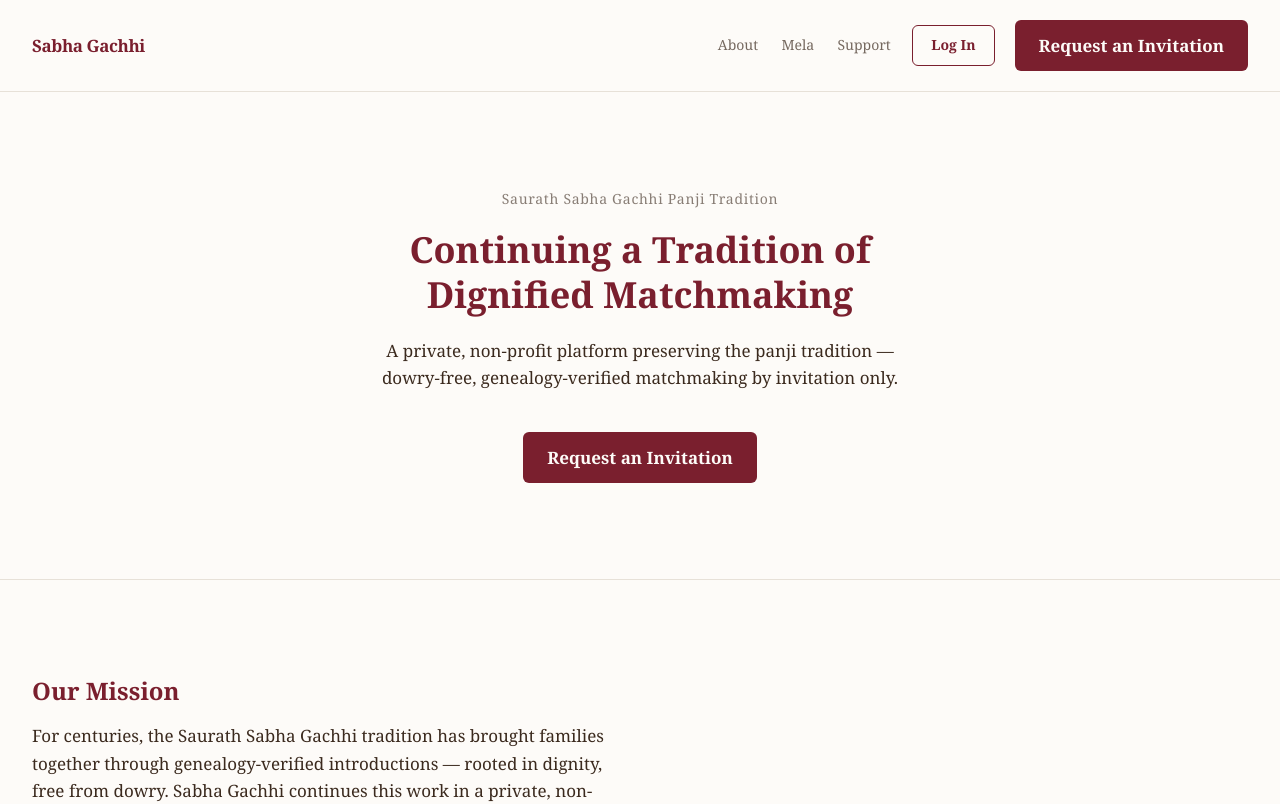
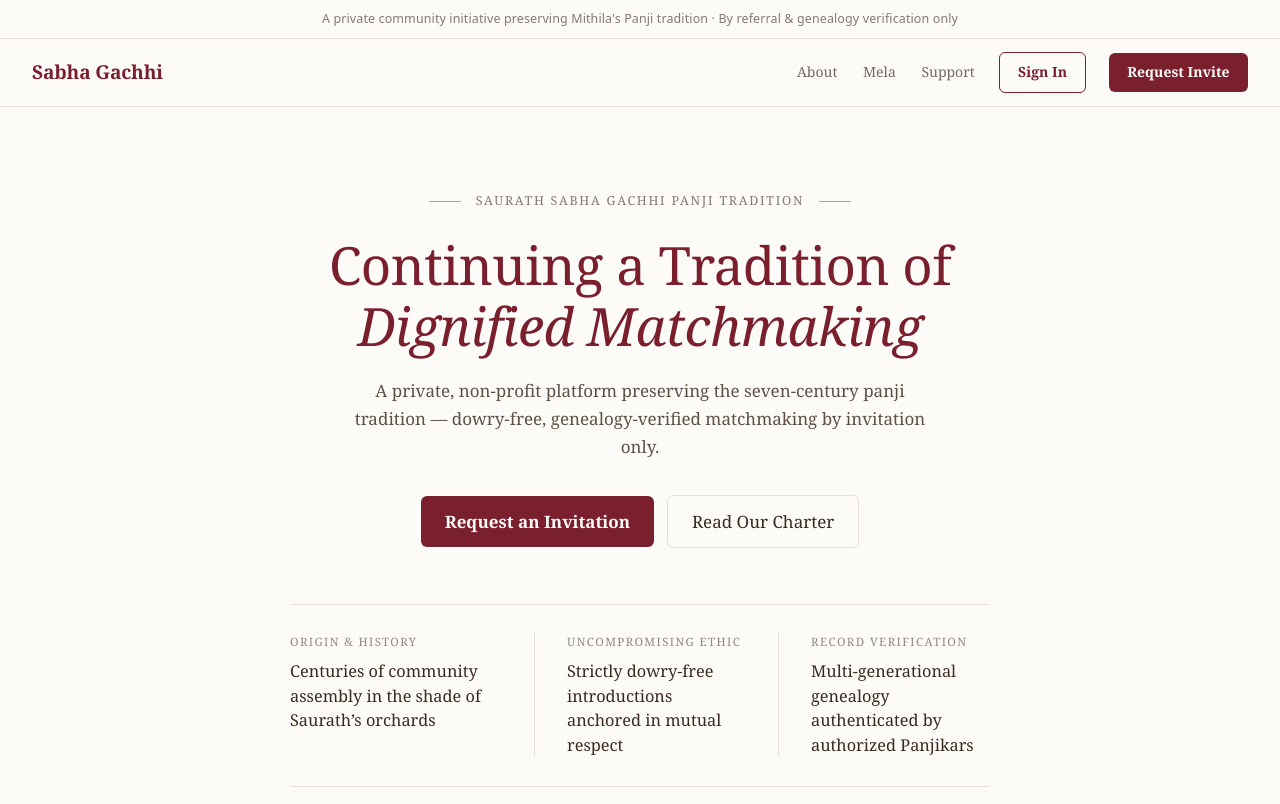
Before and after one commit to gaurab0/Sabbha-Gachhi, a React (Vite) app in the folder frontend/: page / in a window 1280 px wide. Shown: the top 804 px of the page. Built offline with nearby package versions, Linux system fonts and the light colour scheme; no server answers.

Commit message:
style: refactor navbar and hero section for improved structure and styling

```diff
--- a/frontend/src/App.tsx
+++ b/frontend/src/App.tsx
@@ -1,4 +1,4 @@
-import { useState } from 'react'
+import { useState } from "react";
 import {
   Link,
   Outlet,
@@ -7,17 +7,17 @@ import {
   useNavigate,
   useParams,
   useSearchParams,
-} from 'react-router-dom'
-import AboutPage from './components/AboutPage'
-import SupportPage from './components/Donation'
-import SaurathMelaPage from './components/Mela'
-import MatchProposalScreen from './components/MatchProposalScreen'
-import PanjikarPage from './components/PanjikarPage'
-import ReportConcernForm from './components/ReportConcernForm'
-import RegistrationFlow from './components/RegistrationFlow'
-import StatusPage from './components/StatusPage'
-import { submitConcernReport } from './api/registration'
-import { Footer, Navbar } from './components/chrome'
+} from "react-router-dom";
+import AboutPage from "./components/AboutPage";
+import SupportPage from "./components/Donation";
+import SaurathMelaPage from "./components/Mela";
+import MatchProposalScreen from "./components/MatchProposalScreen";
+import PanjikarPage from "./components/PanjikarPage";
+import ReportConcernForm from "./components/ReportConcernForm";
+import RegistrationFlow from "./components/RegistrationFlow";
+import StatusPage from "./components/StatusPage";
+import { submitConcernReport } from "./api/registration";
+import { Footer, Navbar } from "./components/chrome";
 
 function PublicLayout() {
   return (
@@ -26,23 +26,61 @@ function PublicLayout() {
       <Outlet />
       <Footer />
     </>
-  )
+  );
 }
 
 function LandingPage() {
   return (
     <>
-      <section className="page-section">
-        <div className="container text-center">
-          <p className="text-caption text-text/60 tracking-wider mb-4">Saurath Sabha Gachhi Panji Tradition</p>
-          <h1 className="text-heading sm:text-display text-primary leading-tight mb-5">
-            Continuing a Tradition of<br className="hidden sm:inline" /> Dignified Matchmaking
-          </h1>
-          <p className="text-body max-w-[540px] mx-auto mb-10 leading-relaxed">
-            A private, non-profit platform preserving the panji tradition —
-            dowry-free, genealogy-verified matchmaking by invitation only.
-          </p>
-          <Link to="/register" className="btn-primary">Request an Invitation</Link>
+      <section className="hero-section">
+        <div className="container">
+          <div className="hero-inner">
+            <p className="hero-eyebrow">
+              <span aria-hidden="true" className="hero-eyebrow-rule" />
+              Saurath Sabha Gachhi Panji Tradition
+              <span aria-hidden="true" className="hero-eyebrow-rule" />
+            </p>
+            <h1 className="hero-title">
+              Continuing a Tradition of
+              <br />
+              <em>Dignified Matchmaking</em>
+            </h1>
+            <p className="hero-subtitle">
+              A private, non-profit platform preserving the seven-century panji
+              tradition — dowry-free, genealogy-verified matchmaking by
+              invitation only.
+            </p>
+            <div className="hero-actions">
+              <Link to="/register" className="btn-primary">
+                Request an Invitation
+              </Link>
+              <Link to="/about" className="btn-ghost">
+                Read Our Charter
+              </Link>
+            </div>
+            <dl className="hero-proof">
+              <div className="hero-proof-item">
+                <dt>Origin &amp; History</dt>
+                <dd>
+                  Centuries of community assembly in the shade of
+                  Saurath&rsquo;s orchards
+                </dd>
+              </div>
+              <div className="hero-proof-item">
+                <dt>Uncompromising Ethic</dt>
+                <dd>
+                  Strictly dowry-free introductions anchored in mutual respect
+                </dd>
+              </div>
+              <div className="hero-proof-item">
+                <dt>Record Verification</dt>
+                <dd>
+                  Multi-generational genealogy authenticated by authorized
+                  Panjikars
+                </dd>
+              </div>
+            </dl>
+          </div>
         </div>
       </section>
 
@@ -50,10 +88,10 @@ function LandingPage() {
         <div className="container">
           <h2 className="text-heading mb-4">Our Mission</h2>
           <p className="text-body max-w-[600px] leading-relaxed">
-            For centuries, the Saurath Sabha Gachhi tradition has brought families
-            together through genealogy-verified introductions — rooted in dignity,
-            free from dowry. Sabha Gachhi continues this work in a private,
-            non-profit setting.
+            For centuries, the Saurath Sabha Gachhi tradition has brought
+            families together through genealogy-verified introductions — rooted
+            in dignity, free from dowry. Sabha Gachhi continues this work in a
+            private, non-profit setting.
           </p>
           <p className="text-body max-w-[600px] leading-relaxed mt-4">
             We are not a dating service. We are a community platform that
@@ -62,14 +100,25 @@ function LandingPage() {
         </div>
       </section>
 
-      <section id="how-it-works" className="page-section border-t border-t-border">
+      <section
+        id="how-it-works"
+        className="page-section border-t border-t-border">
         <div className="container">
           <h2 className="text-heading mb-8">How It Works</h2>
           <ol className="flex flex-col gap-7">
             {[
-              { title: 'Receive an Invitation', body: 'Access is extended through existing members of the Sabha community. There is no public sign-up.' },
-              { title: 'Submit Family Genealogy', body: "Your family's panji record is submitted and verified through our established network of genealogists." },
-              { title: 'Begin Introductions', body: 'Once verified, we facilitate introductions between compatible families through the Sabha network.' },
+              {
+                title: "Receive an Invitation",
+                body: "Access is extended through existing members of the Sabha community. There is no public sign-up.",
+              },
+              {
+                title: "Submit Family Genealogy",
+                body: "Your family's panji record is submitted and verified through our established network of genealogists.",
+              },
+              {
+                title: "Begin Introductions",
+                body: "Once verified, we facilitate introductions between compatible families through the Sabha network.",
+              },
             ].map((step, i) => (
               <li key={step.title} className="flex gap-5 items-start">
                 <span className="step-number">{i + 1}</span>
@@ -83,18 +132,20 @@ function LandingPage() {
         </div>
       </section>
 
-      <section className="page-section border-t border-t-border">
+      <section id="privacy" className="page-section border-t border-t-border">
         <div className="container">
           <div className="quote-block">
             <h2 className="text-heading mb-3">Your Privacy Is Absolute</h2>
             <ul className="flex flex-col gap-2">
               {[
-                'Invite-only — no public profiles or searchable database',
-                'No personal data is sold or shared with third parties',
-                'Non-profit — no advertising, no monetization of your information',
-                'Genealogy records are handled with the same discretion as the traditional Sabha',
+                "Invite-only — no public profiles or searchable database",
+                "No personal data is sold or shared with third parties",
+                "Non-profit — no advertising, no monetization of your information",
+                "Genealogy records are handled with the same discretion as the traditional Sabha",
               ].map((item) => (
-                <li key={item} className="text-body relative pl-5 leading-relaxed">
+                <li
+                  key={item}
+                  className="text-body relative pl-5 leading-relaxed">
                   <span className="absolute left-0 top-[0.55em] w-[5px] h-[5px] rounded-full bg-accent" />
                   {item}
                 </li>
@@ -104,7 +155,7 @@ function LandingPage() {
         </div>
       </section>
     </>
-  )
+  );
 }
 
 /**
@@ -113,66 +164,73 @@ function LandingPage() {
  * they were given and we route them to their actual status page.
  */
 function StatusLookup() {
-  const navigate = useNavigate()
-  const [reference, setReference] = useState('')
+  const navigate = useNavigate();
+  const [reference, setReference] = useState("");
 
   const handleSubmit = (e: React.FormEvent) => {
-    e.preventDefault()
-    const trimmed = reference.trim()
+    e.preventDefault();
+    const trimmed = reference.trim();
     if (trimmed) {
-      navigate(`/status/${trimmed}`)
+      navigate(`/status/${trimmed}`);
     }
-  }
+  };
 
   return (
     <section className="page-section">
       <div className="container max-w-[480px] text-center">
-        <h1 className="text-heading text-primary mb-4">Check your registration status</h1>
+        <h1 className="text-heading text-primary mb-4">
+          Check your registration status
+        </h1>
         <p className="text-body mb-8 leading-relaxed">
-          Enter the private reference that was shared with your family when you registered.
+          Enter the private reference that was shared with your family when you
+          registered.
         </p>
-        <form onSubmit={handleSubmit} className="flex flex-col gap-4 items-center">
+        <form
+          onSubmit={handleSubmit}
+          className="flex flex-col gap-4 items-center">
           <input
             value={reference}
             onChange={(e) => setReference(e.target.value)}
             placeholder="e.g. SG-482913"
             className="input w-full max-w-[320px]"
           />
-          <button type="submit" className="btn-primary">View status</button>
+          <button type="submit" className="btn-primary">
+            View status
+          </button>
         </form>
       </div>
     </section>
-  )
+  );
 }
 
 function StatusRoute() {
-  const navigate = useNavigate()
-  const { reference } = useParams<{ reference: string }>()
+  const navigate = useNavigate();
+  const { reference } = useParams<{ reference: string }>();
 
   return (
     <StatusPage
-      reference={reference ?? ''}
+      reference={reference ?? ""}
       onOpenMatchProposal={(matchId) => navigate(`/status/match/${matchId}`)}
       onReportConcern={() => navigate(`/concern?ref=${reference}`)}
     />
-  )
+  );
 }
 
 function ProposalRoute() {
-  const navigate = useNavigate()
-  const { matchId } = useParams<{ matchId: string }>()
+  const navigate = useNavigate();
+  const { matchId } = useParams<{ matchId: string }>();
   return (
     <MatchProposalScreen
-      matchId={matchId ?? ''}
+      matchId={matchId ?? ""}
       onBackToStatus={() => navigate(-1)}
     />
-  )
+  );
 }
 
 function ConcernRoute() {
-  const navigate = useNavigate()
-  const [searchParams] = useSearchParams()
-  const reference = searchParams.get('ref') ?? ''
+  const navigate = useNavigate();
+  const [searchParams] = useSearchParams();
+  const reference = searchParams.get("ref") ?? "";
 
   return (
     <ReportConcernForm
@@ -183,11 +241,11 @@ function ConcernRoute() {
           topic: submission.topic,
           description: submission.description,
           contact_back: submission.contactBack,
-        })
+        });
       }}
       onBackToStatus={() => navigate(-1)}
     />
-  )
+  );
 }
 
 export default function App() {
@@ -206,5 +264,5 @@ export default function App() {
       </Route>
       <Route path="/panjikar/*" element={<PanjikarPage />} />
     </Routes>
-  )
+  );
 }
--- a/frontend/src/components/chrome.tsx
+++ b/frontend/src/components/chrome.tsx
@@ -1,56 +1,76 @@
-import type { ReactNode } from 'react'
-import { Link, NavLink } from 'react-router-dom'
+import type { ReactNode } from "react";
+import { Link, NavLink } from "react-router-dom";
 
 export function Navbar() {
   return (
-    <header className="border-b border-b-border py-4 sm:py-5">
-      <div className="container flex flex-wrap items-center justify-between gap-x-6 gap-y-3">
-        <Link to="/" className="text-body font-semibold tracking-tight text-primary no-underline">
+    <header className="bg-bg border-b border-b-border">
+      <p className="announcement-bar">
+        A private community initiative preserving Mithila&apos;s Panji tradition
+        &middot; By referral &amp; genealogy verification only
+      </p>
+      <div className="container container--wide site-header">
+        <Link to="/" className="site-brand">
           Sabha Gachhi
         </Link>
-        <nav aria-label="Primary navigation" className="flex items-center gap-x-5 gap-y-2 flex-wrap">
-          <NavLink to="/about" className="nav-link">About</NavLink>
-          <NavLink to="/mela" className="nav-link">Mela</NavLink>
-          <NavLink to="/support" className="nav-link">Support</NavLink>
-          <Link to="/status" className="btn-outline">
-            Log In
+        <nav aria-label="Primary navigation" className="site-nav">
+          <NavLink to="/about" className="nav-link">
+            About
+          </NavLink>
+          <NavLink to="/mela" className="nav-link">
+            Mela
+          </NavLink>
+          <NavLink to="/support" className="nav-link">
+            Support
+          </NavLink>
+          <Link to="/status" className="btn-outline btn-sm whitespace-nowrap">
+            Sign In
           </Link>
-          <Link to="/register" className="btn-primary whitespace-nowrap">
-            Request an Invitation
+          <Link to="/register" className="btn-primary btn-sm whitespace-nowrap">
+            Request Invite
           </Link>
         </nav>
       </div>
     </header>
-  )
+  );
 }
 
 export function Footer() {
   return (
     <footer className="border-t border-t-border py-8 mt-4">
       <div className="container text-center text-caption text-text/50 tracking-wider">
-        <nav aria-label="Footer navigation" className="flex items-center justify-center gap-x-5 gap-y-2 flex-wrap mb-4">
-          <Link to="/about" className="nav-link">About</Link>
-          <Link to="/mela" className="nav-link">Saurath Mela</Link>
-          <Link to="/support" className="nav-link">Support</Link>
-          <Link to="/panjikar" className="nav-link">Panjikar sign-in</Link>
+        <nav
+          aria-label="Footer navigation"
+          className="flex items-center justify-center gap-x-5 gap-y-2 flex-wrap mb-4">
+          <Link to="/about" className="nav-link">
+            About
+          </Link>
+          <Link to="/mela" className="nav-link">
+            Saurath Mela
+          </Link>
+          <Link to="/support" className="nav-link">
+            Support
+          </Link>
+          <Link to="/panjikar" className="nav-link">
+            Panjikar sign-in
+          </Link>
         </nav>
         <div>Sabha Gachhi &middot; Non-profit &middot; By invitation only</div>
       </div>
     </footer>
-  )
+  );
 }
 
 export function Page({
   title,
   children,
 }: {
-  title: string
-  children: ReactNode
+  title: string;
+  children: ReactNode;
 }) {
   return (
     <main className="container py-12">
       <h1 className="text-heading mb-6">{title}</h1>
       {children}
     </main>
-  )
+  );
 }
--- a/frontend/src/index.css
+++ b/frontend/src/index.css
@@ -1,13 +1,13 @@
 @import "tailwindcss";
 
 @theme {
-  --color-primary: #7A1F2E;
-  --color-primary-hover: #63182A;
-  --color-secondary: #DD9A34;
-  --color-accent: #5B7A3A;
-  --color-text: #3B2A1E;
-  --color-bg: #FDFBF8;
-  --color-border: #E7E1D8;
+  --color-primary: #7a1f2e;
+  --color-primary-hover: #63182a;
+  --color-secondary: #dd9a34;
+  --color-accent: #5b7a3a;
+  --color-text: #3b2a1e;
+  --color-bg: #fdfbf8;
+  --color-border: #e7e1d8;
 
   --font-serif: "Georgia", "Times New Roman", serif;
 
@@ -156,7 +156,11 @@
     font-weight: 600;
     cursor: pointer;
     text-decoration: none;
-    transition: background-color var(--transition-ui), transform var(--transition-ui), color var(--transition-ui), opacity var(--transition-ui);
+    transition:
+      background-color var(--transition-ui),
+      transform var(--transition-ui),
+      color var(--transition-ui),
+      opacity var(--transition-ui);
   }
 
   .btn-primary:hover {
@@ -190,7 +194,11 @@
     font-weight: 600;
     cursor: pointer;
     text-decoration: none;
-    transition: background-color var(--transition-ui), color var(--transition-ui), transform var(--transition-ui), opacity var(--transition-ui);
+    transition:
+      background-color var(--transition-ui),
+      color var(--transition-ui),
+      transform var(--transition-ui),
+      opacity var(--transition-ui);
   }
 
   .btn-outline:hover {
@@ -216,7 +224,9 @@
     opacity: 0.7;
     text-decoration: none;
     padding: 0.45rem 0.1rem;
-    transition: color var(--transition-ui), opacity var(--transition-ui);
+    transition:
+      color var(--transition-ui),
+      opacity var(--transition-ui);
   }
 
   .nav-link:hover {
@@ -248,7 +258,9 @@
     border: 1px solid var(--color-border);
     border-radius: 8px;
     padding: 1.5rem;
-    transition: border-color var(--transition-ui), background-color var(--transition-ui),
+    transition:
+      border-color var(--transition-ui),
+      background-color var(--transition-ui),
       transform var(--transition-ui);
   }
 
@@ -260,7 +272,11 @@
   }
 
   .card-link:hover {
-    border-color: color-mix(in srgb, var(--color-primary) 45%, var(--color-border));
+    border-color: color-mix(
+      in srgb,
+      var(--color-primary) 45%,
+      var(--color-border)
+    );
     background-color: #faf7f1;
     transform: translateY(-1px);
   }
@@ -292,7 +308,9 @@
     font-family: inherit;
     font-size: var(--text-body);
     color: var(--color-text);
-    transition: border-color var(--transition-ui), background-color var(--transition-ui),
+    transition:
+      border-color var(--transition-ui),
+      background-color var(--transition-ui),
       box-shadow var(--transition-ui);
   }
 
@@ -301,7 +319,8 @@
   .textarea:focus {
     border-color: var(--color-primary);
     background: #fffefa;
-    box-shadow: 0 0 0 3px color-mix(in srgb, var(--color-primary) 12%, transparent);
+    box-shadow: 0 0 0 3px
+      color-mix(in srgb, var(--color-primary) 12%, transparent);
   }
 
   .input:disabled,
@@ -359,7 +378,11 @@
   }
 
   .badge--success {
-    border-color: color-mix(in srgb, var(--color-accent) 50%, var(--color-border));
+    border-color: color-mix(
+      in srgb,
+      var(--color-accent) 50%,
+      var(--color-border)
+    );
   }
 
   .badge--success .badge__dot {
@@ -378,7 +401,9 @@
     opacity: 0.7;
     text-decoration: underline;
     cursor: pointer;
-    transition: color 0.15s ease, opacity 0.15s ease;
+    transition:
+      color 0.15s ease,
+      opacity 0.15s ease;
   }
 
   .btn-quiet:hover {
@@ -399,7 +424,9 @@
     color: var(--color-text);
     opacity: 0.7;
     cursor: pointer;
-    transition: color 0.15s ease, opacity 0.15s ease;
+    transition:
+      color 0.15s ease,
+      opacity 0.15s ease;
   }
 
   .tab:hover {
@@ -508,7 +535,8 @@
     width: 1em;
     height: 1em;
     vertical-align: -0.125em;
-    border: 2px solid color-mix(in srgb, var(--color-primary) 25%, var(--color-border));
+    border: 2px solid
+      color-mix(in srgb, var(--color-primary) 25%, var(--color-border));
     border-top-color: var(--color-primary);
     border-radius: 50%;
     animation: mithila-spin 0.8s linear infinite;
@@ -531,14 +559,225 @@
   .mh-field textarea:focus {
     outline: 0;
     border-color: var(--color-primary);
-    box-shadow: 0 0 0 3px color-mix(in srgb, var(--color-primary) 12%, transparent);
+    box-shadow: 0 0 0 3px
+      color-mix(in srgb, var(--color-primary) 12%, transparent);
   }
 
   .mh-btn,
   .mh-topic-chip,
   .mh-back-link {
-    transition: background-color var(--transition-ui), color var(--transition-ui),
-      border-color var(--transition-ui), transform var(--transition-ui), opacity var(--transition-ui);
+    transition:
+      background-color var(--transition-ui),
+      color var(--transition-ui),
+      border-color var(--transition-ui),
+      transform var(--transition-ui),
+      opacity var(--transition-ui);
+  }
+
+  /* ── Landing header ── */
+
+  .announcement-bar {
+    margin: 0;
+    padding: 0.55rem var(--space-inline);
+    border-bottom: 1px solid var(--color-border);
+    font-family: ui-sans-serif, system-ui, sans-serif;
+    font-size: 0.78rem;
+    letter-spacing: 0.01em;
+    text-align: center;
+    color: color-mix(in srgb, var(--color-text) 62%, var(--color-bg));
+  }
+
+  .site-header {
+    display: flex;
+    align-items: center;
+    justify-content: space-between;
+    gap: 1.5rem;
+    padding-block: 0.85rem;
+  }
+
+  .site-brand {
+    font-size: 1.2rem;
+    font-weight: 700;
+    letter-spacing: -0.01em;
+    color: var(--color-primary);
+    text-decoration: none;
+    white-space: nowrap;
+  }
+
+  .site-brand:hover {
+    color: var(--color-primary-hover);
+  }
+
+  .site-nav {
+    display: flex;
+    align-items: center;
+    gap: 1.4rem;
+    flex-wrap: wrap;
+  }
+
+  /* Compact button used for header actions */
+  .btn-sm {
+    min-height: 2.35rem;
+    padding: 0.5rem 1.15rem;
+    font-size: 0.875rem;
+  }
+
+  /* Quiet secondary button (hero "Read Our Charter"): hairline border,
+     dark text, fills nothing on hover — just a firmer border. */
+  .btn-ghost {
+    display: inline-flex;
+    align-items: center;
+    justify-content: center;
+    min-height: 2.75rem;
+    background: transparent;
+    color: var(--color-text);
+    border: 1px solid var(--color-border);
+    border-radius: var(--radius-control);
+    padding: 0.75rem 1.5rem;
+    font-family: inherit;
+    font-size: var(--text-body);
+    font-weight: 500;
+    cursor: pointer;
+    text-decoration: none;
+    transition:
+      border-color var(--transition-ui),
+      background-color var(--transition-ui);
+  }
+
+  .btn-ghost:hover {
+    border-color: color-mix(
+      in srgb,
+      var(--color-text) 40%,
+      var(--color-border)
+    );
+    color: var(--color-text);
+    background: color-mix(in srgb, var(--color-border) 22%, transparent);
+  }
+
+  /* ── Landing hero ── */
+
+  .hero-section {
+    padding-top: clamp(3.5rem, 7vw, 5.25rem);
+    padding-bottom: clamp(3rem, 6vw, 4.5rem);
+  }
+
+  .hero-inner {
+    max-width: 700px;
+    margin-inline: auto;
+    text-align: center;
+  }
+
+  .hero-eyebrow {
+    display: flex;
+    align-items: center;
+    justify-content: center;
+    gap: 0.9rem;
+    margin: 0 0 1.4rem;
+    font-size: 0.78rem;
+    font-weight: 500;
+    letter-spacing: 0.14em;
+    text-transform: uppercase;
+    color: color-mix(in srgb, var(--color-text) 62%, var(--color-bg));
+  }
+
+  .hero-eyebrow-rule {
+    display: inline-block;
+    width: 2rem;
+    height: 1px;
+    background: var(--color-secondary);
+  }
+
+  .hero-title {
+    margin: 0 0 1.3rem;
+    font-size: clamp(2.4rem, 5vw, 3.3rem);
+    font-weight: 500;
+    line-height: 1.16;
+    letter-spacing: -0.01em;
+    text-wrap: balance;
+  }
+
+  .hero-title em {
+    font-style: italic;
+    font-weight: 500;
+  }
+
+  .hero-subtitle {
+    max-width: 600px;
+    margin: 0 auto 2.1rem;
+    font-size: var(--text-body);
+    line-height: 1.65;
+    color: color-mix(in srgb, var(--color-text) 82%, var(--color-bg));
+  }
+
+  .hero-actions {
+    display: flex;
+    align-items: center;
+    justify-content: center;
+    gap: 0.8rem;
+    flex-wrap: wrap;
+    margin-bottom: 3.5rem;
+  }
+
+  .hero-proof {
+    display: grid;
+    grid-template-columns: repeat(3, 1fr);
+    gap: 2rem;
+    margin: 0;
+    padding: 1.8rem 0;
+    border-top: 1px solid var(--color-border);
+    border-bottom: 1px solid var(--color-border);
+    text-align: left;
+  }
+
+  .hero-proof-item {
+    margin: 0;
+  }
+
+  .hero-proof-item + .hero-proof-item {
+    border-left: 1px solid var(--color-border);
+    padding-left: 2rem;
+  }
+
+  .hero-proof-item dt {
+    font-size: 0.72rem;
+    font-weight: 500;
+    letter-spacing: 0.12em;
+    text-transform: uppercase;
+    color: color-mix(in srgb, var(--color-text) 55%, var(--color-bg));
+  }
+
+  .hero-proof-item dd {
+    margin: 0.45rem 0 0;
+    font-size: 1.02rem;
+    line-height: 1.5;
+    color: var(--color-text);
+  }
+
+  @media (max-width: 640px) {
+    .site-header {
+      flex-wrap: wrap;
+      gap: 0.75rem;
+    }
+
+    .site-nav {
+      gap: 0.9rem;
+    }
+
+    .site-nav .nav-link {
+      display: none;
+    }
+
+    .hero-proof {
+      grid-template-columns: 1fr;
+      gap: 1.4rem;
+    }
+
+    .hero-proof-item + .hero-proof-item {
+      border-left: none;
+      border-top: 1px solid var(--color-border);
+      padding-left: 0;
+      padding-top: 1.4rem;
+    }
   }
 }
 
```
